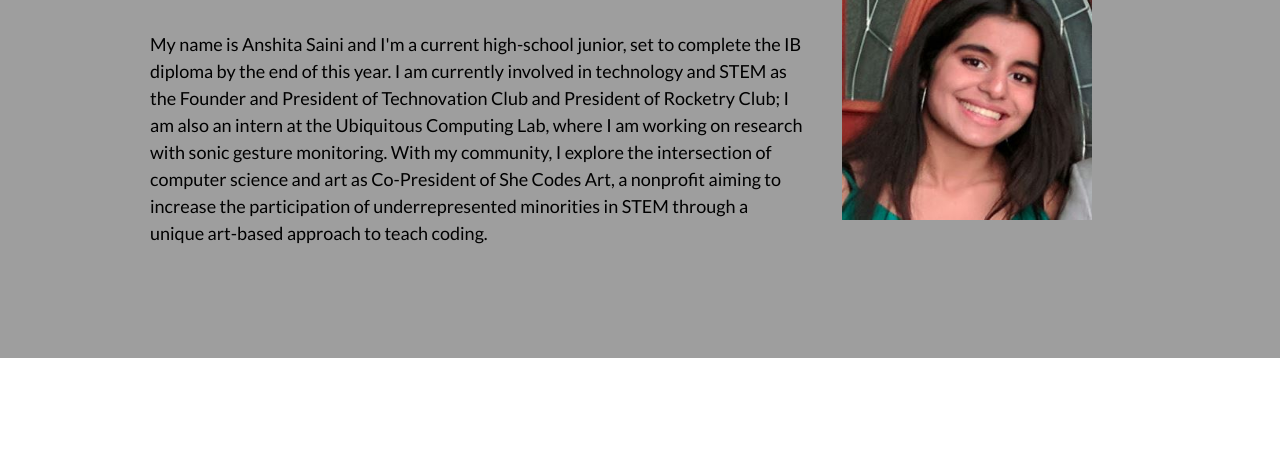
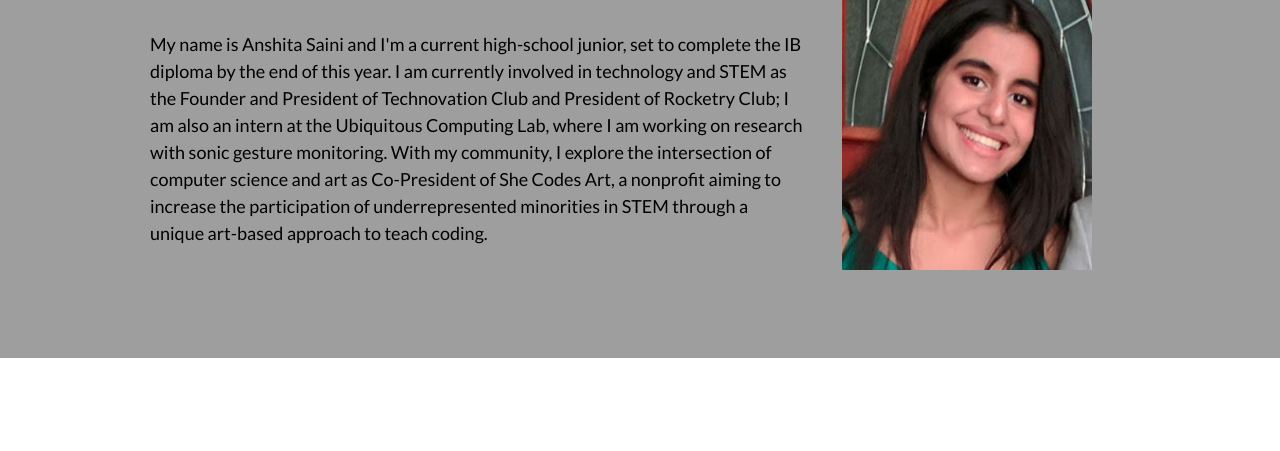
Before and after one commit to anshitasaini/old-website, a plain HTML site: page index.html in a window 1280 px wide. Shown: the part 648-1099 px from the top of the page. Drawn offline with nearby package versions, Linux system fonts and the light colour scheme.

Commit message:
Update index.html

```diff
--- a/index.html
+++ b/index.html
@@ -53,7 +53,7 @@ body,h1,h2,h3,h4,h5,h6 {font-family: "Lato", sans-serif}
     <div class="w3-third w3-center">
       <br>
       <br>
-     <img src="headshot2.JPG" alt="Anshita Saini" height="250" width="250">
+     <img src="headshot2.JPG" alt="Anshita Saini" height="300" width="250">
     </div>
   </div>
 </div>
```
